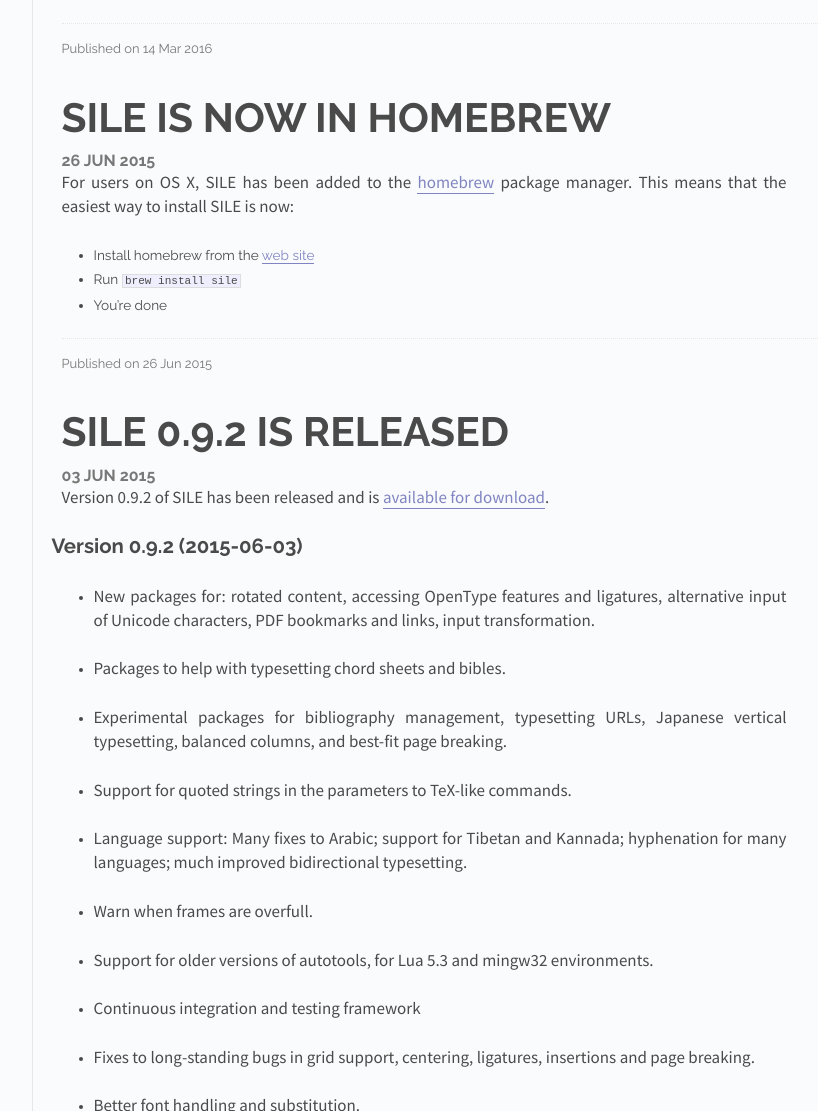
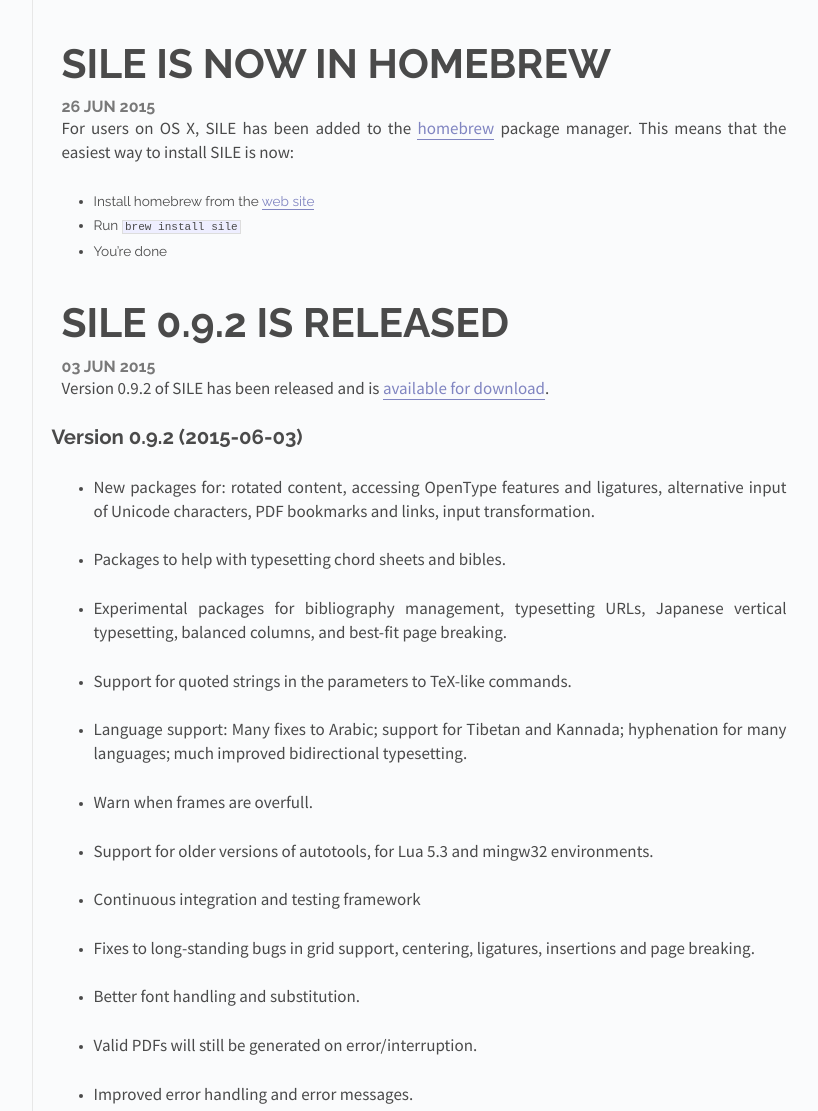
Before and after one commit to sile-typesetter/sile, a Jekyll site: the page built from index.html, in a window 1280 px wide, cut to the strip 809-1920 px from the top of the page. Shown: the whole strip, without its empty margins (326-1144 px from the left). Built offline with Jekyll 4.4.1, drawn with Linux system fonts in a browser that asks for light colours; the list of posts is cut into pages by our own code; some of the changed text lies outside the part shown.

Commit message:
Remove duplicate date string from post layout

```diff
--- a/_includes/body.html
+++ b/_includes/body.html
@@ -10,10 +10,3 @@
   <div class="post">
     {{ page.content }}
   </div>
-  {{ if page.date }}
-  <div class="colophon">
-    <p>
-      <span id="pub-date">Published on {{ page.date | date_to_string }}</span>
-    </p>
-  </div>
-  {{ end }}
--- a/css/main.css
+++ b/css/main.css
@@ -284,21 +284,3 @@
 #sidebar-button:hover {
   opacity: 0.7;
 }
-
-/*****************************************************************************/
-/*
-/* Colophon
-/*
-/*****************************************************************************/
-
-.colophon {
-  margin-top: 1.5em;
-  margin-bottom: 1.45em;
-  border-top: 1px dotted #e7e7e7;
-}
-
-.colophon p {
-  margin-top: 1.25em;
-  font-size: 0.95em;
-  color: #777;
-}
```
